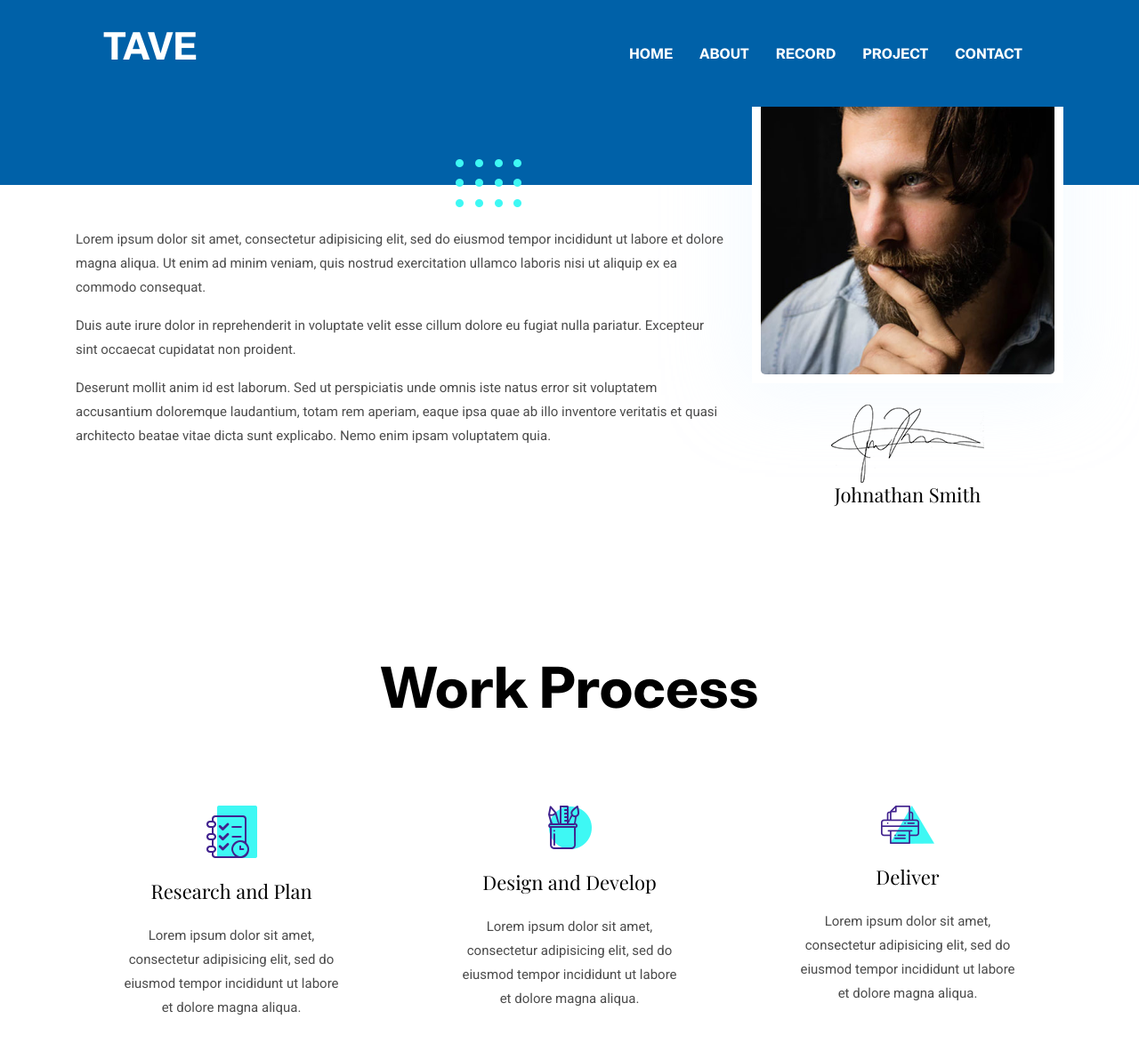
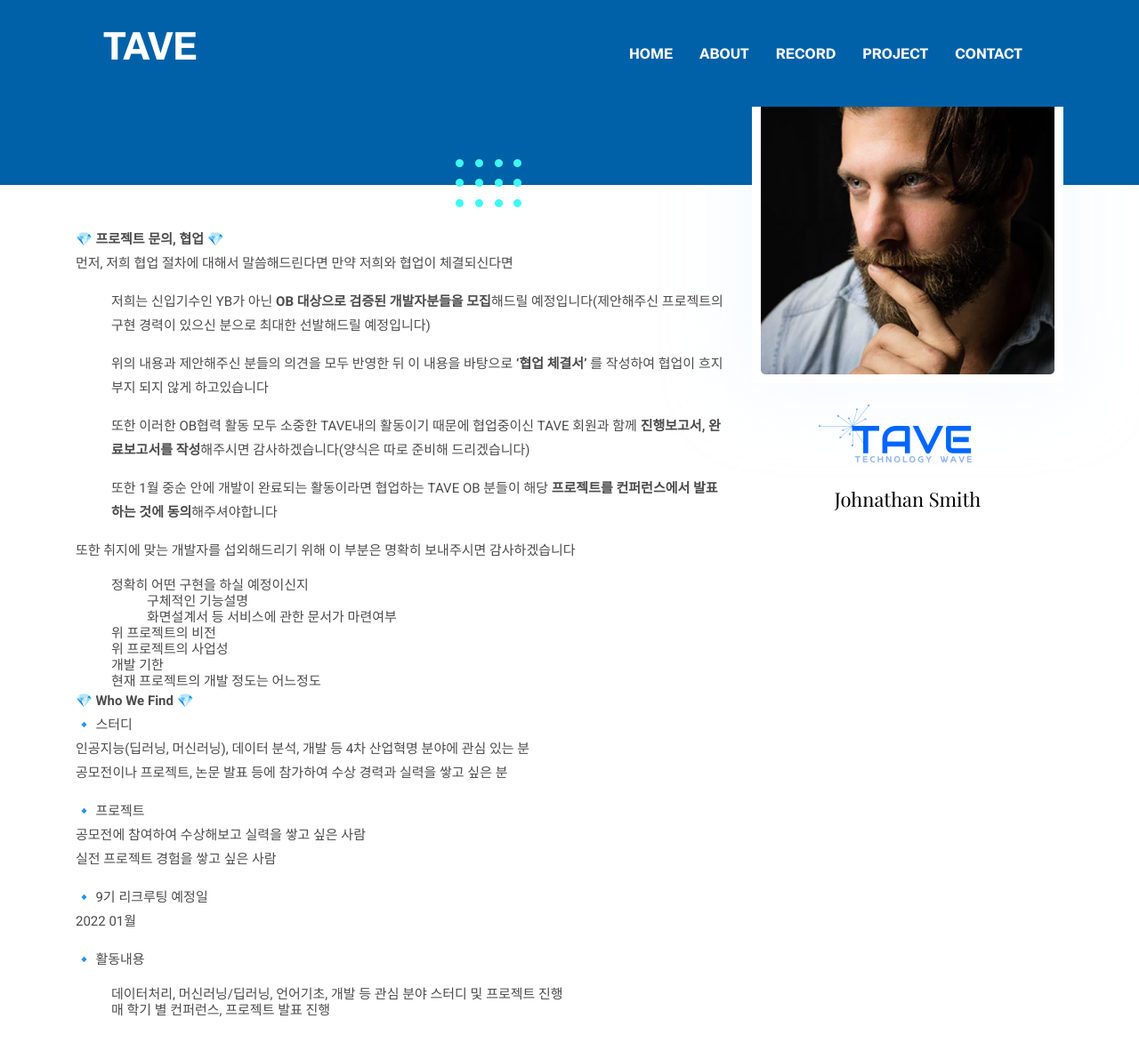
Before and after one commit to TAVEwave/TAVEwave.github.io, a Jekyll site: the page built from _pages/about.md, in a window 1280 px wide and 1400 px high, scrolled down 316 px, cut to the strip 0-1299 px from the top of the window. Shown: the top 1182 px of the strip at 89% size. Built offline with Jekyll 4.4.1, drawn with Linux system fonts in a browser that asks for light colours.

Commit message:
Update about.md

```diff
--- a/_pages/about.md
+++ b/_pages/about.md
@@ -1,18 +1,42 @@
 ---
 layout: about
-title: About Me
+title: About We
 author: Johnathan Smith
 image: assets/images/about/author.jpg
-signature: assets/images/about/signature.png
+signature: assets/images/about/TAVE.png
 ---
 
-Lorem ipsum dolor sit amet, consectetur adipisicing elit, sed do eiusmod tempor incididunt ut labore et
-dolore magna aliqua. Ut enim ad minim veniam, quis nostrud exercitation ullamco laboris nisi ut aliquip ex ea
-commodo consequat.
+**💎 프로젝트 문의, 협업 💎**
+먼저, 저희 협업 절차에 대해서 말씀해드린다면 만약 저희와 협업이 체결되신다면
+1. 저희는 신입기수인 YB가 아닌 **OB 대상으로 검증된 개발자분들을 모집**해드릴 예정입니다(제안해주신 프로젝트의 구현 경력이 있으신 분으로 최대한 선발해드릴 예정입니다)
 
-Duis aute irure dolor in reprehenderit in voluptate velit esse cillum dolore eu fugiat nulla pariatur.
-Excepteur sint occaecat cupidatat non proident.
+2. 위의 내용과 제안해주신 분들의 의견을 모두 반영한 뒤 이 내용을 바탕으로 **'협업 체결서'** 를 작성하여 협업이 흐지부지 되지 않게 하고있습니다
 
-Deserunt mollit anim id est laborum. Sed ut perspiciatis unde omnis iste natus error sit voluptatem
-accusantium doloremque laudantium, totam rem aperiam, eaque ipsa quae ab illo inventore veritatis et quasi
-architecto beatae vitae dicta sunt explicabo. Nemo enim ipsam voluptatem quia.
+3. 또한 이러한 OB협력 활동 모두 소중한 TAVE내의 활동이기 때문에 협업중이신 TAVE 회원과 함께 **진행보고서, 완료보고서를 작성**해주시면 감사하겠습니다(양식은 따로 준비해 드리겠습니다)
+
+4. 또한 1월 중순 안에 개발이 완료되는 활동이라면 협업하는 TAVE OB 분들이 해당 **프로젝트를 컨퍼런스에서 발표하는 것에 동의**해주셔야합니다
+
+또한 취지에 맞는 개발자를 섭외해드리기 위해 이 부분은 명확히 보내주시면 감사하겠습니다
+* 정확히 어떤 구현을 하실 예정이신지
+  - 구체적인 기능설명
+  - 화면설계서 등 서비스에 관한 문서가 마련여부
+* 위 프로젝트의 비전
+* 위 프로젝트의 사업성
+* 개발 기한
+* 현재 프로젝트의 개발 정도는 어느정도
+
+**💎 Who We Find 💎**
+🔹 스터디
+인공지능(딥러닝, 머신러닝), 데이터 분석, 개발 등 4차 산업혁명 분야에 관심 있는 분
+공모전이나 프로젝트, 논문 발표 등에 참가하여 수상 경력과 실력을 쌓고 싶은 분
+
+🔹 프로젝트
+공모전에 참여하여 수상해보고 실력을 쌓고 싶은 사람
+실전 프로젝트 경험을 쌓고 싶은 사람
+
+🔹 9기 리크루팅 예정일
+2022 01월
+
+🔹 활동내용
+- 데이터처리, 머신러닝/딥러닝, 언어기초, 개발 등 관심 분야 스터디 및 프로젝트 진행
+- 매 학기 별 컨퍼런스, 프로젝트 발표 진행
```
